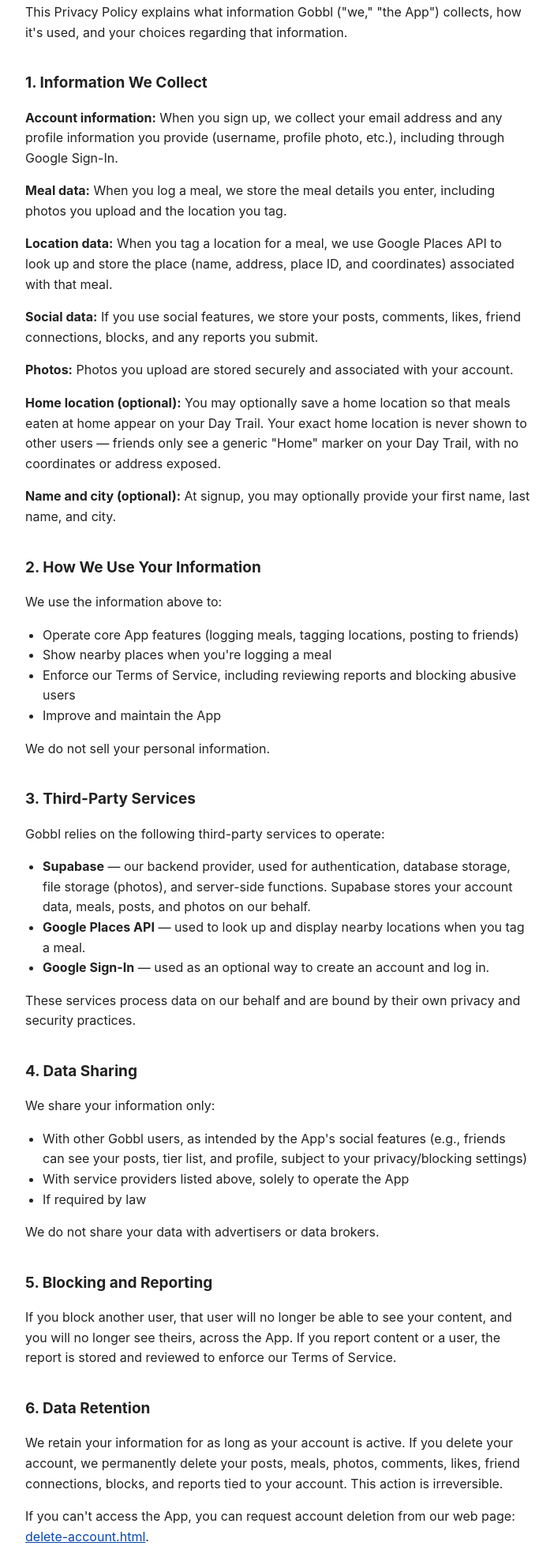
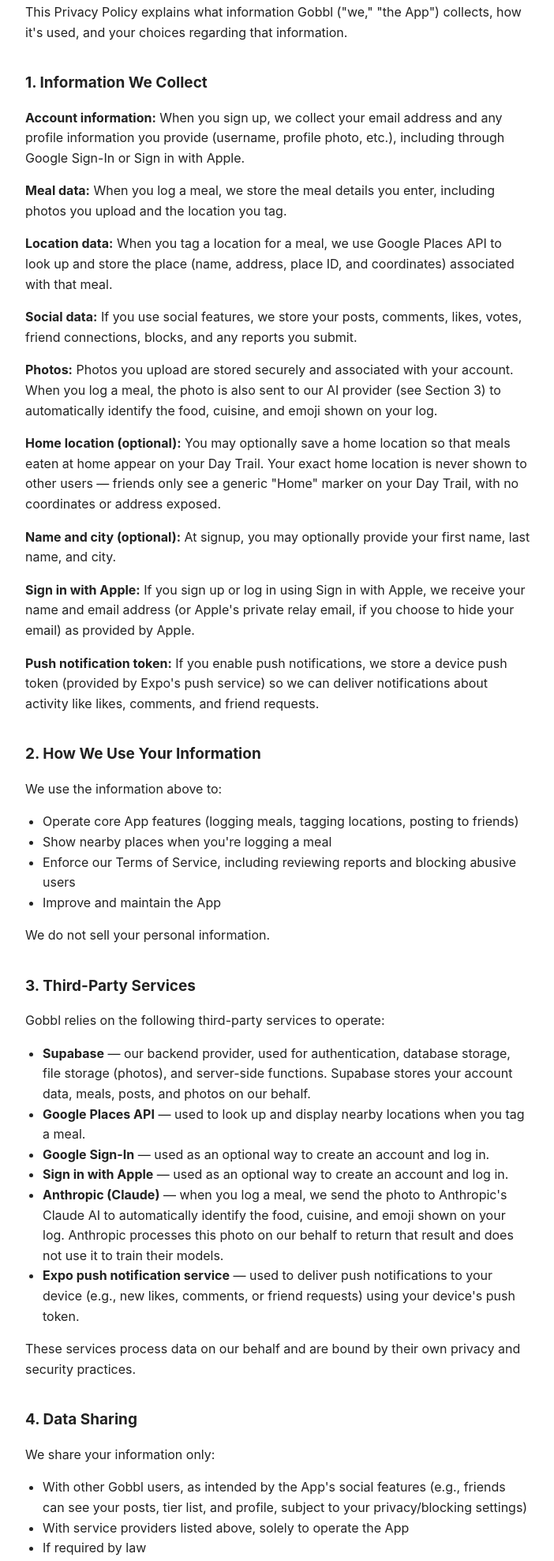
Before and after one commit to ncoder-learner/gobbl-legal, a plain HTML site: page privacy.html in a window 1280 px wide. Shown: the part 179-2156 px from the top of the page at 79% size, without its empty margins (288-990 px from the left). Drawn offline with Linux system fonts and the light colour scheme.

Commit message:
Disclose Apple Sign-In, Claude AI photo processing, and push notification tokens

```diff
--- a/privacy.html
+++ b/privacy.html
@@ -20,13 +20,15 @@
   <p>This Privacy Policy explains what information Gobbl ("we," "the App") collects, how it's used, and your choices regarding that information.</p>
 
   <h2>1. Information We Collect</h2>
-  <p><strong>Account information:</strong> When you sign up, we collect your email address and any profile information you provide (username, profile photo, etc.), including through Google Sign-In.</p>
+  <p><strong>Account information:</strong> When you sign up, we collect your email address and any profile information you provide (username, profile photo, etc.), including through Google Sign-In or Sign in with Apple.</p>
   <p><strong>Meal data:</strong> When you log a meal, we store the meal details you enter, including photos you upload and the location you tag.</p>
   <p><strong>Location data:</strong> When you tag a location for a meal, we use Google Places API to look up and store the place (name, address, place ID, and coordinates) associated with that meal.</p>
-  <p><strong>Social data:</strong> If you use social features, we store your posts, comments, likes, friend connections, blocks, and any reports you submit.</p>
-  <p><strong>Photos:</strong> Photos you upload are stored securely and associated with your account.</p>
+  <p><strong>Social data:</strong> If you use social features, we store your posts, comments, likes, votes, friend connections, blocks, and any reports you submit.</p>
+  <p><strong>Photos:</strong> Photos you upload are stored securely and associated with your account. When you log a meal, the photo is also sent to our AI provider (see Section 3) to automatically identify the food, cuisine, and emoji shown on your log.</p>
   <p><strong>Home location (optional):</strong> You may optionally save a home location so that meals eaten at home appear on your Day Trail. Your exact home location is never shown to other users — friends only see a generic "Home" marker on your Day Trail, with no coordinates or address exposed.</p>
   <p><strong>Name and city (optional):</strong> At signup, you may optionally provide your first name, last name, and city.</p>
+  <p><strong>Sign in with Apple:</strong> If you sign up or log in using Sign in with Apple, we receive your name and email address (or Apple's private relay email, if you choose to hide your email) as provided by Apple.</p>
+  <p><strong>Push notification token:</strong> If you enable push notifications, we store a device push token (provided by Expo's push service) so we can deliver notifications about activity like likes, comments, and friend requests.</p>
 
   <h2>2. How We Use Your Information</h2>
   <p>We use the information above to:</p>
@@ -44,6 +46,9 @@
     <li><strong>Supabase</strong> — our backend provider, used for authentication, database storage, file storage (photos), and server-side functions. Supabase stores your account data, meals, posts, and photos on our behalf.</li>
     <li><strong>Google Places API</strong> — used to look up and display nearby locations when you tag a meal.</li>
     <li><strong>Google Sign-In</strong> — used as an optional way to create an account and log in.</li>
+    <li><strong>Sign in with Apple</strong> — used as an optional way to create an account and log in.</li>
+    <li><strong>Anthropic (Claude)</strong> — when you log a meal, we send the photo to Anthropic's Claude AI to automatically identify the food, cuisine, and emoji shown on your log. Anthropic processes this photo on our behalf to return that result and does not use it to train their models.</li>
+    <li><strong>Expo push notification service</strong> — used to deliver push notifications to your device (e.g., new likes, comments, or friend requests) using your device's push token.</li>
   </ul>
   <p>These services process data on our behalf and are bound by their own privacy and security practices.</p>
 
@@ -60,7 +65,7 @@
   <p>If you block another user, that user will no longer be able to see your content, and you will no longer see theirs, across the App. If you report content or a user, the report is stored and reviewed to enforce our Terms of Service.</p>
 
   <h2>6. Data Retention</h2>
-  <p>We retain your information for as long as your account is active. If you delete your account, we permanently delete your posts, meals, photos, comments, likes, friend connections, blocks, and reports tied to your account. This action is irreversible.</p>
+  <p>We retain your information for as long as your account is active. If you delete your account, we permanently delete your posts, meals, photos, comments, likes, votes, friend connections, blocks, reports, and push notification token tied to your account. This action is irreversible.</p>
   <p>If you can't access the App, you can request account deletion from our web page: <a href="https://ncoder-learner.github.io/gobbl-legal/delete-account.html">delete-account.html</a>.</p>
 
   <h2>7. Your Choices</h2>
```
Also changed, not shown: terms.html (+2 -2 lines).
